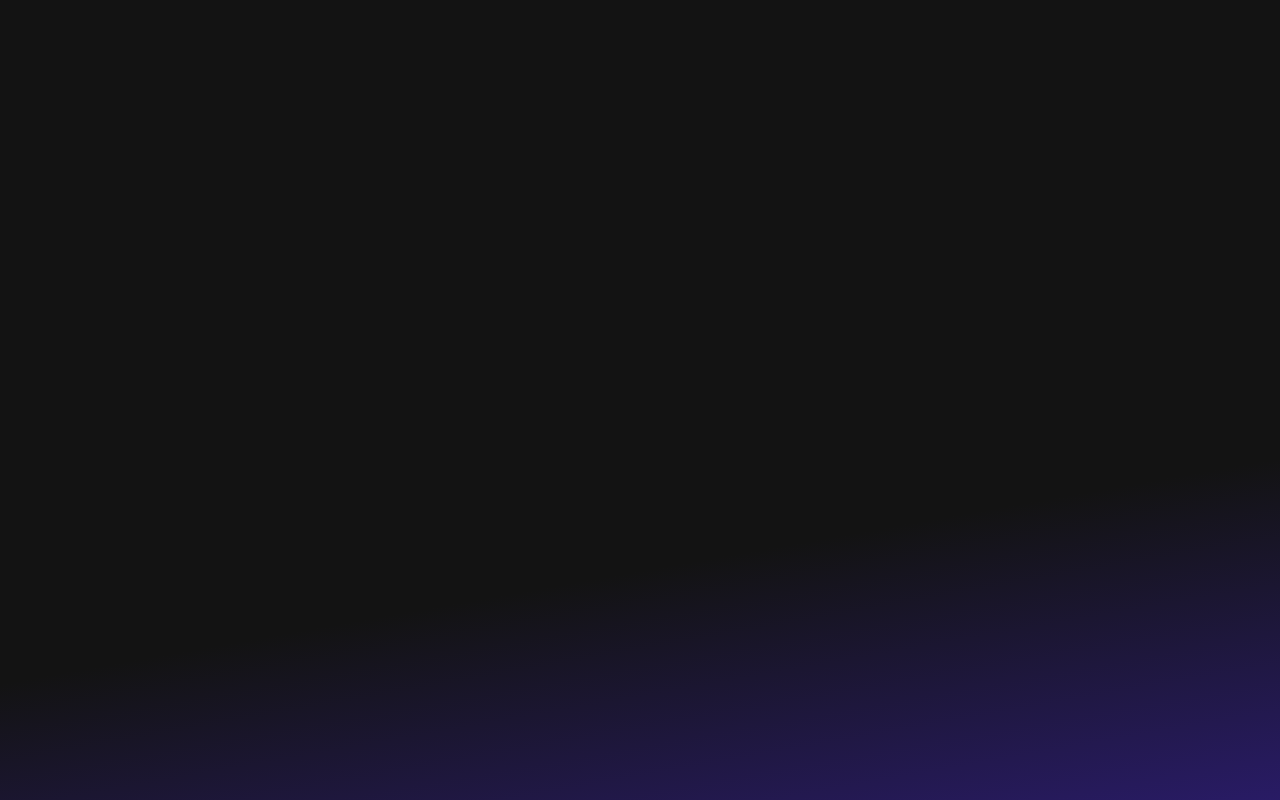
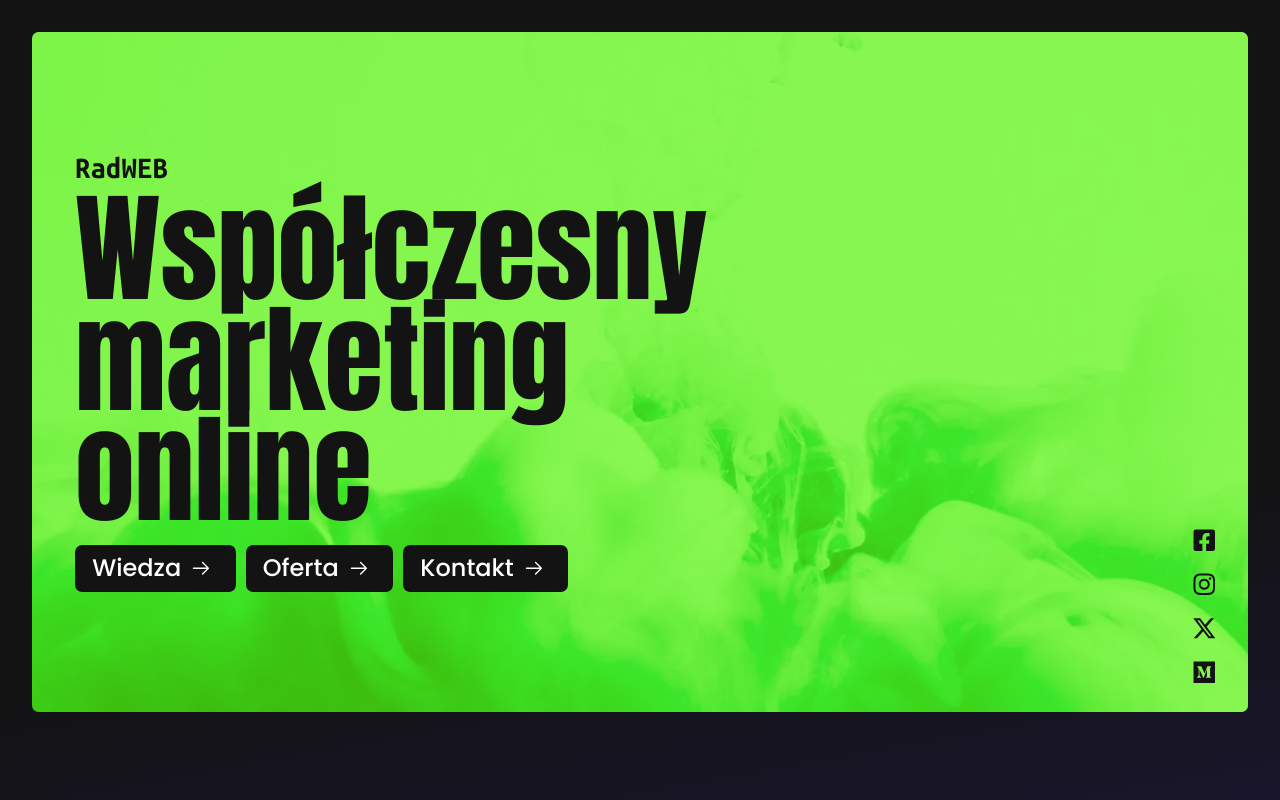
Before and after one commit to RadWEB2000/radweb, a Next.js app in the folder web/: page / in a window 1280 px wide. Built offline with nearby package versions, Linux system fonts and the light colour scheme; a web font is replaced by a local one.

Commit message:
create/finish hero

```diff
--- a/web/app/page.tsx
+++ b/web/app/page.tsx
@@ -1,7 +1,12 @@
+import { Hero } from "v-home/index";
+import { home_page } from "data/home_page";
 
 export default function HomePage(){
   return(
     <>
+      <Hero
+        {...home_page.hero}
+      />
       <div></div>
     </>
   )
--- a/web/components/Utils/Buttons/PrimaryButton/PrimaryButton.module.scss
+++ b/web/components/Utils/Buttons/PrimaryButton/PrimaryButton.module.scss
@@ -0,0 +1,47 @@
+@import "../../../../styles/Mixins.scss";
+@import "../../../../styles/Variables.scss";
+
+.wrapper {
+    @include flex(center,center, row nowrap, .32rem);
+    padding: 0.65rem 1.72rem;
+    padding: 0.45rem 1.32rem;
+    border-radius: .72rem;
+    transition:.12s linear background-color;
+    &[data-theme="light"]{
+        background-color: $white;
+        color:$black;
+        &:focus-within ,
+        &:hover {
+            background-color: color-mix(in srgb, $white 80%, $silver 20%);
+
+        }
+    }
+    &[data-theme="dark"]{
+        background-color: $black;
+        color:$white;
+        &:focus-within ,
+        &:hover {
+            background-color: color-mix(in srgb, $black 70%, $silver 30%);
+        }
+    }
+}
+
+.icon {
+    @include flex(center,center);
+    @include size(4rem,4rem);
+    font-size: 3.2rem;
+    @include size(3.4rem,3.4rem);
+    font-size: 2.2rem;
+}
+
+.title {
+    @include font(clamp(1.62rem, 2.2vw,2.4rem), 450, 1, null, null, center);
+}
+
+@media only screen {
+    @media (min-width:1050px){
+        .wrapper {
+            padding: 0.65rem 1.72rem;
+        }
+    }
+}
--- a/web/components/Utils/Buttons/PrimaryButton/PrimaryButton.tsx
+++ b/web/components/Utils/Buttons/PrimaryButton/PrimaryButton.tsx
@@ -2,10 +2,11 @@ import css from "buttons/PrimaryButton/PrimaryButton.module.scss"
 import Link from 'next/link';
 import { GoArrowRight as Arrow } from "react-icons/go";
 import {tPrimaryButton} from "buttons/PrimaryButton/PrimaryButton.models"
-export default function PrimaryButton({title,url}:tPrimaryButton){
+export default function PrimaryButton({theme,title,url}:tPrimaryButton){
     return (
         <Link
             className={css.wrapper}
+            data-theme={theme}
             href={url}
         >
             <span
--- a/web/components/Utils/Buttons/index.ts
+++ b/web/components/Utils/Buttons/index.ts
@@ -0,0 +1 @@
+export {default as PrimaryButton} from "buttons/PrimaryButton/PrimaryButton"
--- a/web/components/Utils/Socials/PrimarySocial/PrimarySocial.module.scss
+++ b/web/components/Utils/Socials/PrimarySocial/PrimarySocial.module.scss
@@ -0,0 +1,56 @@
+@import "../../../../styles/Mixins.scss";
+@import "../../../../styles/Variables.scss";
+
+.wrapper {
+    @include flex(center,center,row nowrap, 1rem);
+    color:$black;
+    padding: 0.15rem .5rem;
+    position: relative;
+    z-index: 0;
+    &:focus-within,
+    &:hover {
+        &::after {
+            transform: scaleX(1);
+        }
+        .title {
+            transform: translateX(0%);
+            opacity: 1;
+            visibility: visible;
+        }
+    }
+    &::after{
+        @include size(2px , 100%);
+        background-color: $black;
+        bottom: 0;
+        position: absolute;
+        right: 0;
+        transition: .32s linear transform;
+        transform: scaleX(0);
+        transform-origin: right;
+    }
+}
+
+.icon {
+    @include flex(center,center);
+    @include size(3.1rem,3.1rem);
+    font-size: 2.45rem;
+    z-index: 2;
+}
+
+.title {
+    @include font(1.6rem, 400, 1, null, null, center);
+    transform: translateX(150%);
+    transition:.32s linear opacity,.32s linear transform, .32s linear visibility;
+    opacity: 0;
+    visibility: hidden;
+    z-index: 1;
+    display: none;
+}
+
+@media only screen {
+    @media (min-width:1050px){
+        .title {
+            display: block;
+        }
+    }
+}
--- a/web/components/Views/HomeView/Hero/Hero.module.scss
+++ b/web/components/Views/HomeView/Hero/Hero.module.scss
@@ -0,0 +1,103 @@
+@import "../../../../styles/Animations.scss";
+@import "../../../../styles/Mixins.scss";
+@import "../../../../styles/Variables.scss";
+
+.wrapper {
+    border-radius: 1.4vw;
+    display: grid;
+    grid-template-areas: "layer";
+    margin:4vh auto 2vh;
+    overflow: hidden;
+    position: relative;
+    width:97%;
+    z-index: 1;
+}
+
+.image__wrapper {
+    @include size(100%,100%);
+    display: block;
+    grid-area: "layer";
+    position: absolute;
+    // position: relative;
+    z-index: 0;
+}
+
+.image {
+    @include size(100%,100%);
+    object-fit: cover;
+    object-position: center;
+}
+
+.box {
+    // background: red;
+    background-color: rgba($green,.63);
+    color:$black;
+    grid-area: "layer";
+    min-height: 85vh;
+    display: grid;
+    grid-template-columns: repeat(3,1fr);
+    padding: 1.3rem;
+    z-index: 1;
+    &> * {
+        padding: 1rem;
+    }
+}
+
+.details {
+    @include flex(flex-start,center,column);
+    grid-column: 1/3;
+    grid-column: 1/-1;
+    grid-row: 1/8;
+}
+
+.socials {
+    @include flex(center,flex-end,row wrap, null, 1rem);
+    grid-column:3 ;
+    grid-column:1/-1;
+}
+
+.title {
+    @include font(clamp(1.95rem,2.28vw,2.6rem),700, 1,null, null, start);
+    font-family: $font_mono;
+    margin-bottom: 1rem;
+}
+
+.buttons {
+    @include flex(center,flex-start, row wrap, 1rem , 1rem);
+    margin-top: 2rem;
+}
+
+.slogan {
+    @include font(clamp(5.2rem,7.71vw,15rem),400, .92,null, null, start);
+    font-family: $font_bold;
+    text-wrap:balance;
+}
+
+@media only screen {
+    @media (min-width:500px){
+        .slogan {
+            font-size: clamp(6.2rem,9.71vw,12rem);
+        }
+        .title {
+            font-size: clamp(2.15rem,2.68vw,3.1rem);
+        }
+    }
+    @media (min-width:1050px){
+        .wrapper {
+            border-radius: .54vw;
+            width:95%;
+        }
+
+        .details {
+            grid-column: 1/3;
+            grid-row: 1;
+            padding: 3rem;
+        }
+
+        .socials {
+            @include flex(flex-end,flex-end,column, null, 1rem);
+            grid-column:3;
+        }
+
+    }
+}
--- a/web/components/Views/HomeView/Hero/Hero.tsx
+++ b/web/components/Views/HomeView/Hero/Hero.tsx
@@ -1,38 +1,70 @@
-import { PrimarySocial as Social } from "socials/index";
+import css from "v-home/Hero/Hero.module.scss"
 import Image from "next/image";
 import { tHero } from "v-home/Hero/Hero.models";
+import { PrimaryButton as Button} from "buttons/index";
+import { PrimarySocial as Social } from "socials/index";
 
 export default function Hero({buttons,image,slogan,socials,title}:tHero){
     return (
-        <div>
-            <picture>
+        <div
+            className={css.wrapper}
+        >
+            <picture
+                className={css.image__wrapper}
+            >
                 <Image
                     alt={image.altText}
+                    className={css.image}
                     fill
-                    loading="lazy"
+                    loading="eager"
                     priority
                     src={image.sourceUrl}
                     title={image.title}
-                    quality={20}
+                    quality={60}
                 />
             </picture>
-            <div>
-                <section>
-                    <header>
+            <div
+                className={css.box}
+            >
+                <section
+                    className={css.details}
+                >
+                    <header
+                        className={css.headings}
+                    >
                         <h1
+                            className={css.title}
                             dangerouslySetInnerHTML={{__html:title}}
                         />
                         <h2
+                            className={css.slogan}
                             dangerouslySetInnerHTML={{__html:slogan}}
                         />
-                    </header>
-                    <ul>
-
-                    </ul>
+                </header>
+                    {
+                        buttons &&
+                        <ul
+                            className={css.buttons}
+                        >
+                            {
+                                buttons.map((item,index) => {
+                                    return (
+                                        <Button
+                                            {...item}
+                                            theme="dark"
+                                            key={index}
+                                        />
+                                    )
+                                })
+                            }
+                        </ul>
+                    }
                 </section>
                 {
                     socials &&
-                    <ul>
+                    <ul
+                    className={css.socials}
+                    >
                         {
                             socials.map((item,index) => {
                                 return (
--- a/web/components/Views/HomeView/index.ts
+++ b/web/components/Views/HomeView/index.ts
@@ -0,0 +1 @@
+export {default as Hero} from "v-home/Hero/Hero"
--- a/web/data/home_page.ts
+++ b/web/data/home_page.ts
@@ -20,38 +20,11 @@ export const home_page:i_home_page = {
                 url:"#"
             },
         ],
-        content:`However, with the introduction of a new version, it became necessary to separate them according to the new client and server system. A server component cannot be imported into a component that uses client-only hooks, and vice versa.`,
         image:{
             altText:"",
             sourceUrl:hero_img.src,
             title:""
         },
-        services: [
-            {
-                title:"Strony internetowe",
-                url:"#"
-            },
-            {
-                title:"Pozycjonowanie",
-                url:"#"
-            },
-            {
-                title:"Videomaking",
-                url:"#"
-            },
-            {
-                title:"Copywriting",
-                url:"#"
-            },
-            {
-                title:"Reklamy Google",
-                url:"#"
-            },
-            {
-                title:"Audyty stron",
-                url:"#"
-            },
-        ],
         slogan:"Współczesny marketing online",
         socials:[
             {
--- a/web/styles/Global.scss
+++ b/web/styles/Global.scss
@@ -45,7 +45,7 @@ button {
 
 body {
 	background-color: $black;
-	background-image: linear-gradient(170deg, $black,$black,$black,rgba($purple,.5));
+	background-image: linear-gradient(170deg, $black,$black,$black,rgba($purple,.15));
 
 	background-size: cover;
 	background-attachment: fixed;
--- a/web/types/common.ts
+++ b/web/types/common.ts
@@ -13,3 +13,7 @@ export type tFullname = {
     firstname:string;
     lastname:string;
 }
+
+export type tTheme = {
+    theme:"dark"|"light"
+}
```
